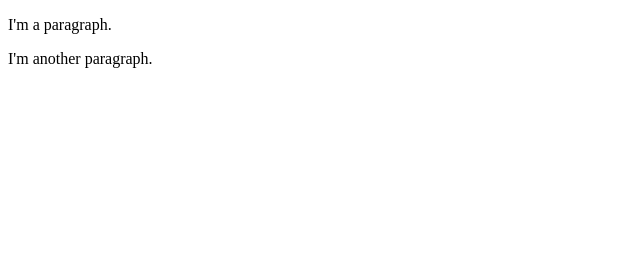
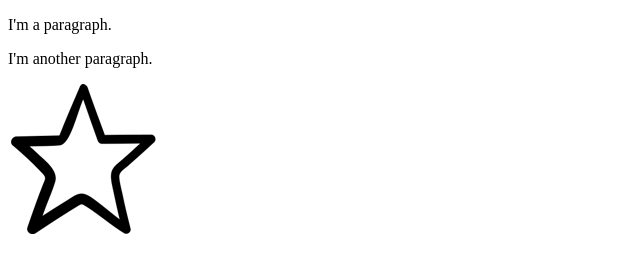
Before and after one commit to JustineEvansUM-student/project-1, a plain HTML site: page index.html in a window 1280 px wide. Shown: the whole page, without its empty margins (0-640 px from the left). Drawn offline with Linux system fonts and the light colour scheme.

Commit message:
added image of star

```diff
--- a/index.html
+++ b/index.html
@@ -7,5 +7,6 @@
     <body>
         <p>I'm a paragraph.</p>
         <p>I'm another paragraph.</p>
+        <img src="images/star.png" alt="handdrawn star"/>
     </body>
 </html>
```
Also changed, not shown: images/star.png (added).
